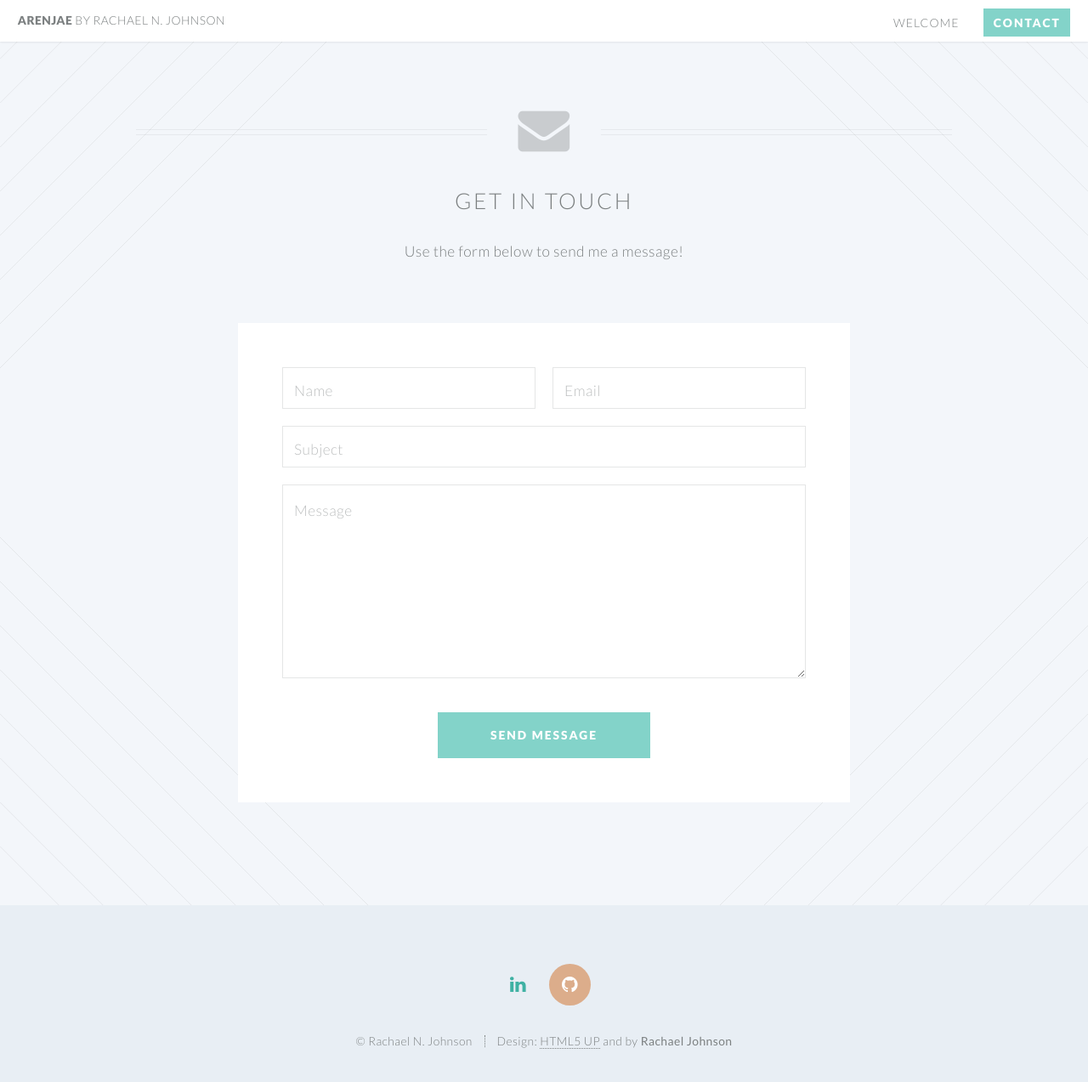
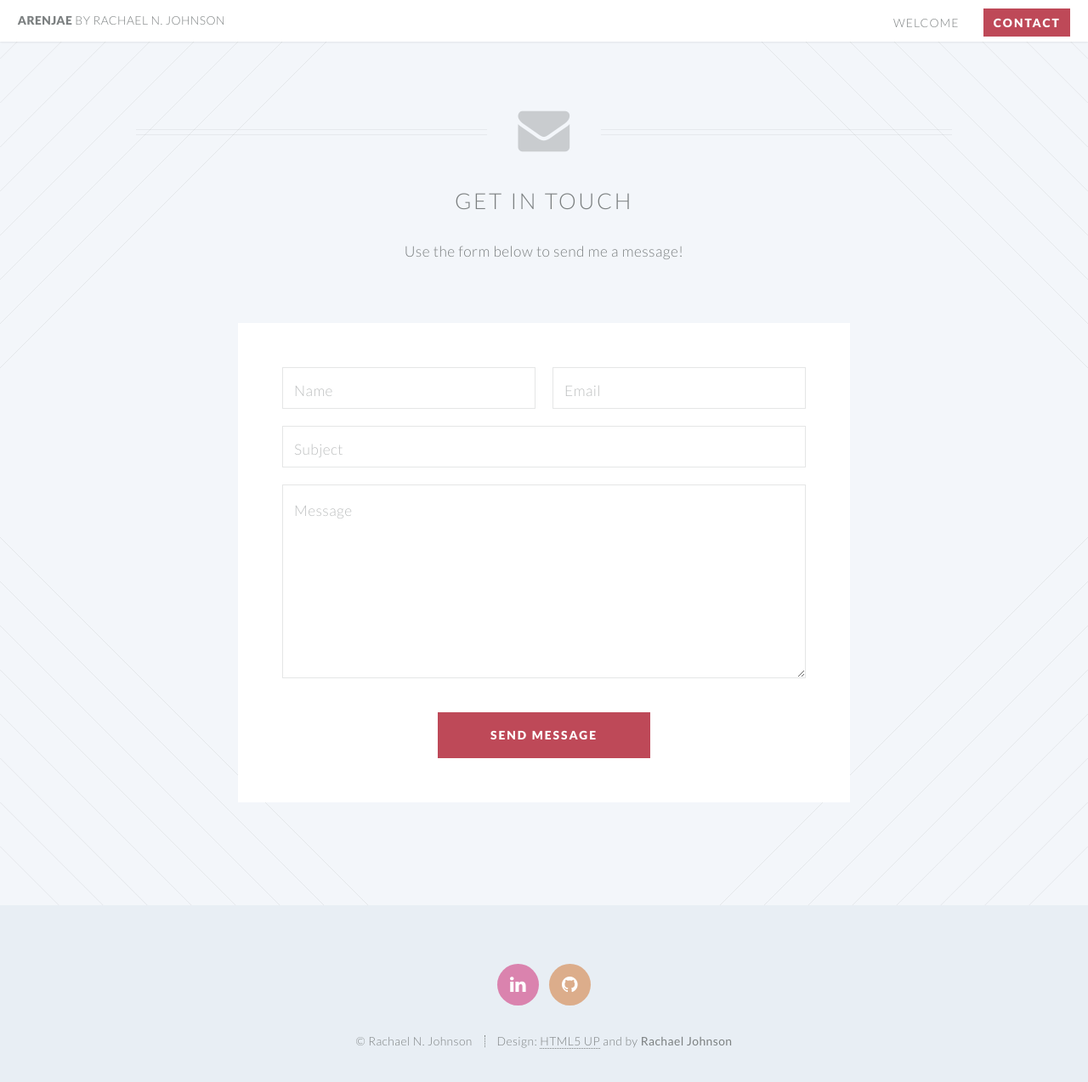
Before and after one commit to old-jekyll-templates/Twenty-Jekyll-Theme, a Jekyll site: the page contact.html, which Jekyll copies as it is, in a window 1280 px wide and 1301 px high. Shown: the top 1273 px of the window at 85% size. Built offline with Jekyll 4.4.1, drawn with Linux system fonts in a browser that asks for light colours.

Commit message:
changed style

```diff
--- a/css/style.css
+++ b/css/style.css
@@ -36,7 +36,7 @@
 	}
 
 	a {
-		-moz-transition: color 0.2s ease-in-out, border-color 0.2s ease-in-out, background-color 0.2s ease-in-out;
+		-moz-transition: color 0	qqqqq.2s ease-in-out, border-color 0.2s ease-in-out, background-color 0.2s ease-in-out;
 		-webkit-transition: color 0.2s ease-in-out, border-color 0.2s ease-in-out, background-color 0.2s ease-in-out;
 		-o-transition: color 0.2s ease-in-out, border-color 0.2s ease-in-out, background-color 0.2s ease-in-out;
 		-ms-transition: color 0.2s ease-in-out, border-color 0.2s ease-in-out, background-color 0.2s ease-in-out;
@@ -204,7 +204,7 @@
 		input[type="password"]:focus,
 		input[type="email"]:focus,
 		textarea:focus {
-			border-color: #83d3c9;
+			border-color: #be4958;
 		}
 
 	input[type="text"],
@@ -349,12 +349,12 @@
 					background: #e1b89b;
 				}
 
-			.icon.circle.fa-dribbble {
+			.icon.circle.fa-linkedin {
 				background: #da83ae;
 				color: white;
 			}
 
-				.icon.circle.fa-dribbble:hover {
+				.icon.circle.fa-linkedin:hover {
 					background: #df93b8;
 				}
 
@@ -531,8 +531,8 @@
 		input[type="submit"].special,
 		input[type="reset"].special,
 		.button.special {
-			background: #83d3c9;
-			border-color: #83d3c9;
+			background: #be4958;
+			border-color: #be4958;
 			color: white !important;
 		}
 
@@ -572,7 +572,7 @@
 		}
 
 		.wrapper.style2 {
-			background-color: #83d3c9;
+			background-color: #be4958;
 			background-image: url("images/light-bl.svg"), url("images/light-br.svg");
 			background-position: bottom left, bottom right;
 			background-repeat: no-repeat, no-repeat;
@@ -587,7 +587,7 @@
 			.wrapper.style2 .button.special {
 				background: white;
 				border-color: white;
-				color: #83d3c9 !important;
+				color: #be4958 !important;
 			}
 
 				.wrapper.style2 .button.special:hover {
@@ -786,7 +786,7 @@
 			}
 
 			.dropotron > li:hover > a {
-				background: #83d3c9;
+				background: #be4958;
 				color: white;
 			}
 
```
